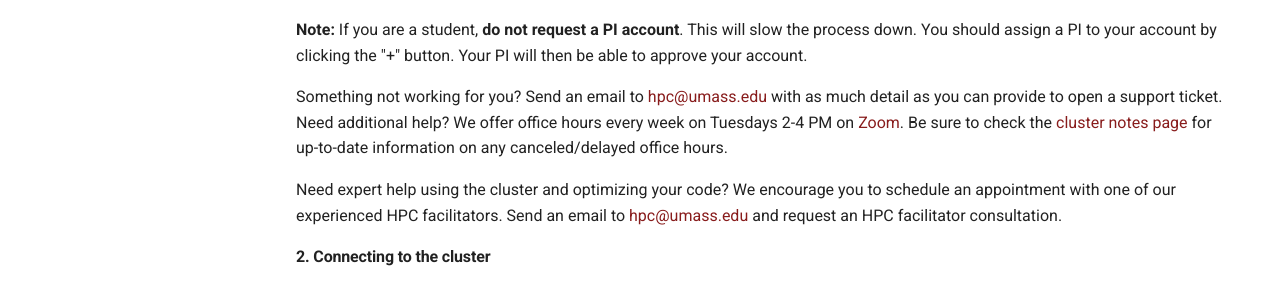
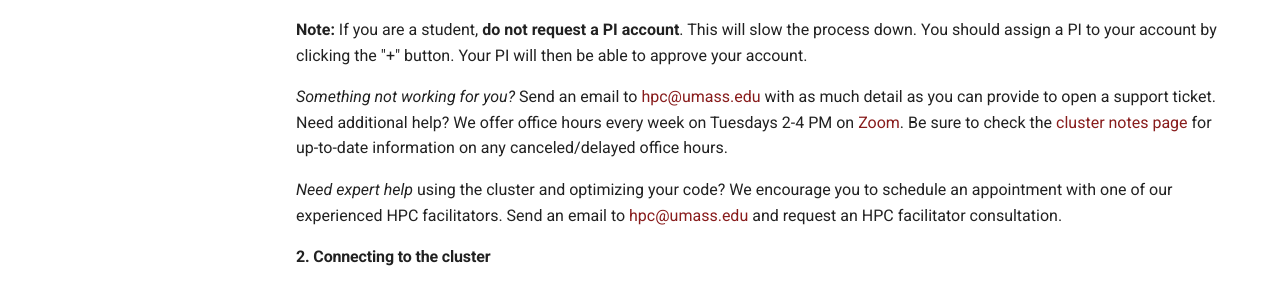
Before and after one commit to UMass-RC/unity-docs, an MkDocs documentation site: the page built from docs/index.md, in a window 1280 px wide and 900 px high, scrolled down 479 px. Shown: the part 173-461 px from the top of the window. Built offline with MkDocs 1.6.1 and Material for MkDocs 9.7.7, drawn with Linux system fonts in a browser that asks for light colours; comment, search, counter and statistics services are not loaded.

Commit message:
update index.md

```diff
--- a/docs/index.md
+++ b/docs/index.md
@@ -14,10 +14,10 @@ Use your normal campus ID and password to sign up for a Unity account. Use your
 
 **Note:** If you are a student, **do not request a PI account**.  This will slow the process down.  You should assign a PI to your account by clicking the "+" button.  Your PI will then be able to approve your account.
 
-<span style="font-size:1em;">Something not working for you?  Send an email to <hpc@umass.edu> with as much detail as you can provide to open a support ticket.
+*Something not working for you?*  Send an email to <hpc@umass.edu> with as much detail as you can provide to open a support ticket.
 Need additional help?  We offer office hours every week on Tuesdays 2-4 PM on [Zoom](https://umass-amherst.zoom.us/j/95663998309?pwd=K2F2b0ZrNmhYR3pic1loY2pvcUhkdz09). Be sure to check the [cluster notes page](https://unity.rc.umass.edu/index.php) for up-to-date information on any canceled/delayed office hours.
 
-<span style="font-size:1em;">Need expert help using the cluster and optimizing your code?  We encourage you to schedule an appointment with one of our experienced HPC facilitators.  Send an email to <hpc@umass.edu> and request an HPC facilitator consultation.
+*Need expert help* using the cluster and optimizing your code?  We encourage you to schedule an appointment with one of our experienced HPC facilitators.  Send an email to <hpc@umass.edu> and request an HPC facilitator consultation.
 
 
 
```
